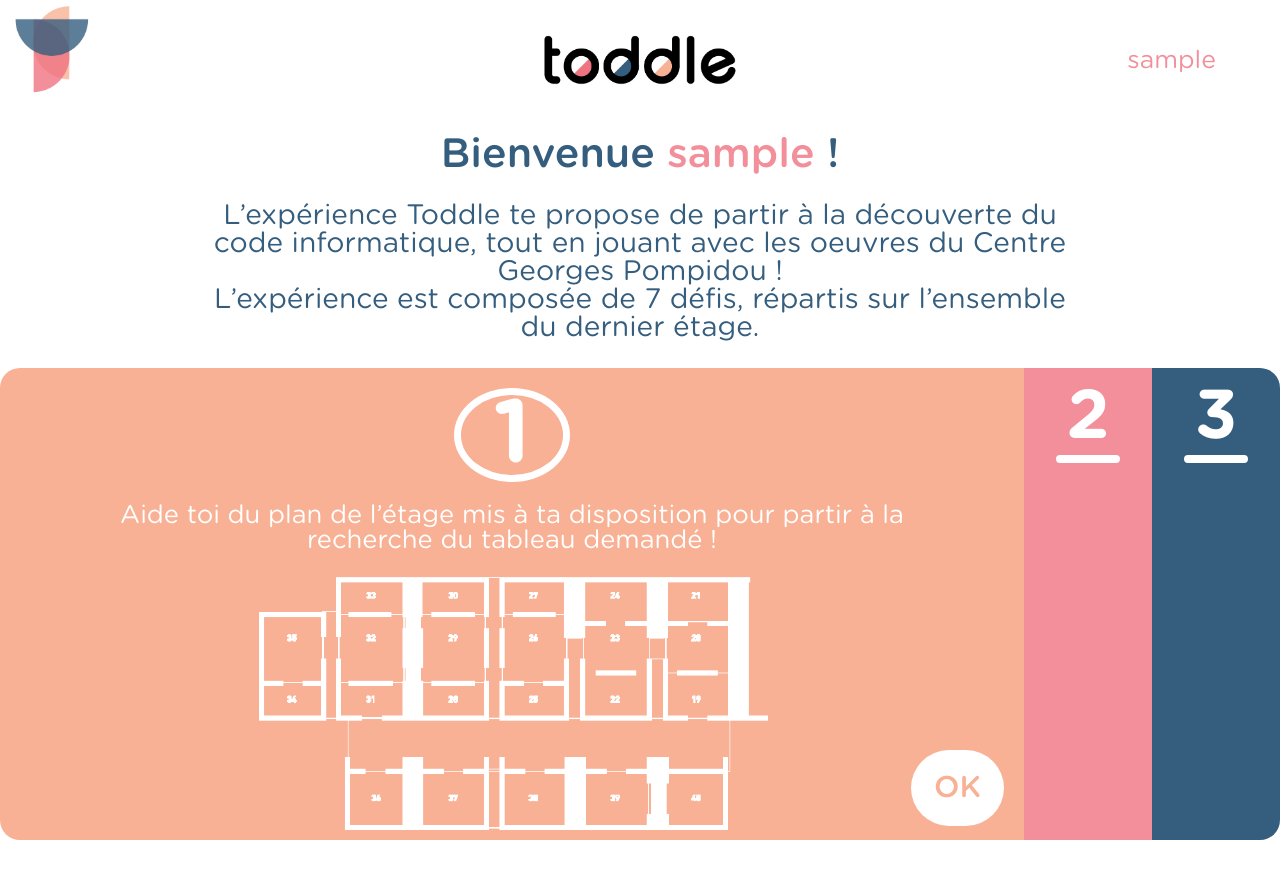
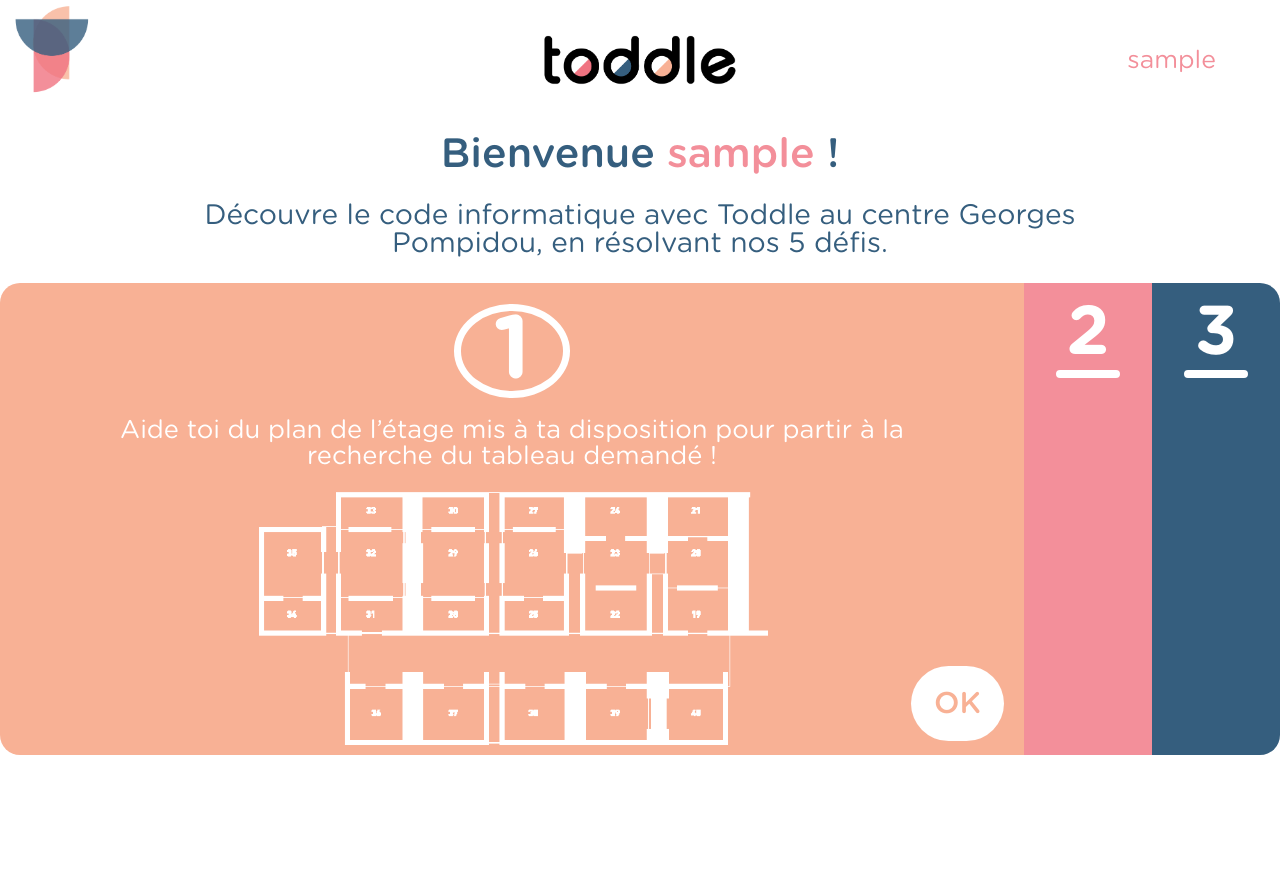
Before and after one commit to RoxBow/Toddle, a PHP site: page /tuto.php in a window 1280 px wide. After the commit the page ends 755 px from the top, so only its background shows below. Run offline with PHP 8.4, Linux system fonts and the light colour scheme; the visitor is signed in with stand-in values (Sample User, id 1).

Commit message:
[FIX] Changement wording
Changement wording page tuto

```diff
--- a/js/oeuvre.js
+++ b/js/oeuvre.js
@@ -126,12 +126,10 @@ $(document).ready(function() {
             if(levelUser < 5){
                 nbrLevel++;
                 localStorage.setItem("levelUser", nbrLevel);
-
                 window.location.replace("map.php");
             }
             else {
-                alert("LEVEL: "+levelUser);
-                //window.location.replace("result.php");
+                window.location.replace("result.php");
             }
         });
 
--- a/map.php
+++ b/map.php
@@ -77,14 +77,13 @@ if(empty($_SESSION['start'])) {
     <script src="js/jquery-3.1.1.min.js"></script>
     <script src="js/main.js"></script>
     <script src="js/global.js"></script>
-    <script src="js/resemble.js"></script>
     <script src="js/map.js"></script>
     <script src="js/chrono.js"></script>
+    <script src="js/resemble.js"></script>
     <script>
         console.log("Level: "+localStorage.getItem("levelUser"));
         console.log("ROOM: "+currentRoom);
         console.log("OEUVRE: "+currentArt);
-
     </script>
 </body>
 </html>
--- a/oeuvre.php
+++ b/oeuvre.php
@@ -55,7 +55,7 @@ print $interval->format("Tu as mis %H:%I:%S"); // display diff between date
             </p>
             <br>
             <p>
-              Tu devais rendre l'oeuvre violet et y ajouter trois carrés.
+              Tu devais rendre l'oeuvre violette et y ajouter trois carrés.
               <br>
               Tu as donc selectionné les fonctions: <br>
               <span class="name">ChangerEnViolet</span><span class="parentheses">()</span> et <span class="name">MettreUnCarré</span><span class="parentheses">()</span> qui t'ont permis de réaliser ton objectif !
@@ -118,7 +118,7 @@ print $interval->format("Tu as mis %H:%I:%S"); // display diff between date
           </section>
           <section class="rightBloc">
               <div class="codeBloc">
-                  <h2>D&#201;FI <span id="levelUser"></span>/7</h2><br>
+                  <h2>DÉFI <span id="levelUser"></span>/5</h2><br>
                   <div class="consignes">
                       <p>
                         Aide toi des fonctions algorithmiques mises à ta disposition ci-dessous, pour transformer le bleu d’Yves Klein, en violet. Ajoute-y 3 carrés en haut à gauche.
--- a/tuto.php
+++ b/tuto.php
@@ -13,7 +13,7 @@ if( !isset($_SESSION['pseudo']) ){
 <head>
     <meta charset="UTF-8">
     <title>Toodle - Interactive game</title>
-    <meta name="viewport" content="width=device-width, initial-scale=1.0">
+    <meta name="viewport" content="minimal-ui, width=device-width, initial-scale=1, maximum-scale=1, user-scalable=no">
     <link rel="stylesheet" href="stylesheets/tuto.css" media="all">
 </head>
 <body>
@@ -27,7 +27,7 @@ if( !isset($_SESSION['pseudo']) ){
         </header>
         <div class="entete">
             <p>Bienvenue <span><?php echo $_SESSION['pseudo']; ?></span> !</p>
-            <p>L’expérience Toddle te propose de partir à la découverte du code informatique, tout en jouant avec les oeuvres du Centre Georges Pompidou !<br>L’expérience est composée de 7 défis, répartis sur l’ensemble du dernier étage.</p>
+            <p>Découvre le code informatique avec Toddle au centre Georges Pompidou, en résolvant nos 5 défis.</p>
         </div>
         <section class="lessons">
             <div class="lesson up">
```
Also changed, not shown: js/map.js (+5 -3 lines), result.php (+7 -1 lines).
